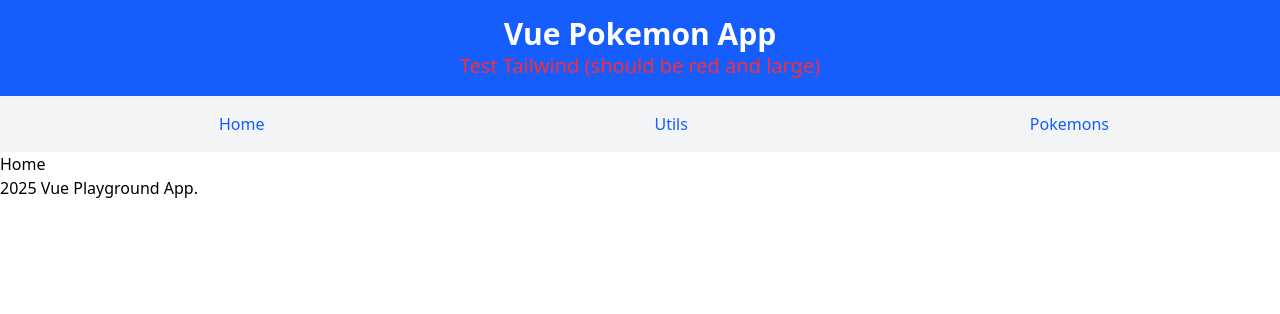
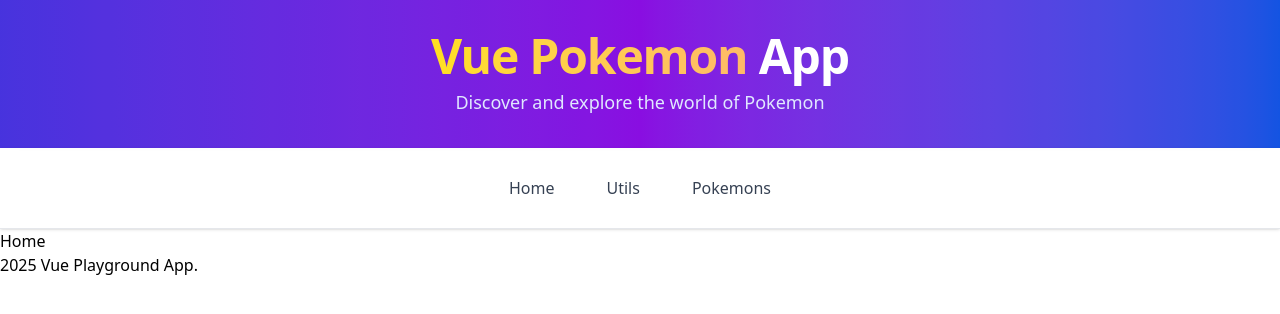
Before and after one commit to CihanNscc/vue-playground, a Vue app: page / in a window 1280 px wide. Shown: the top 314 px of the page. Built offline with nearby package versions, Linux system fonts and the light colour scheme; the HTML template or start-up script is replaced by a standard one.

Commit message:
feat: modernize UI with gradient backgrounds and enhanced card layouts

```diff
--- a/src/components/layout/AppHeader.vue
+++ b/src/components/layout/AppHeader.vue
@@ -3,23 +3,52 @@
 </script>
 
 <template>
-  <header class="text-center bg-blue-600 text-white py-4">
-    <h1 class="text-3xl font-bold">Vue Pokemon App</h1>
-    <p class="text-red-500 text-xl">Test Tailwind (should be red and large)</p>
+  <!-- Modern Header with Gradient Background -->
+  <header class="relative bg-gradient-to-r from-indigo-600 via-purple-600 to-blue-600 text-white shadow-lg">
+    <div class="absolute inset-0 bg-black/10"></div>
+    <div class="relative container mx-auto px-6 py-8">
+      <div class="text-center">
+        <h1 class="text-4xl md:text-5xl font-extrabold tracking-tight mb-2">
+          <span class="bg-gradient-to-r from-yellow-300 to-orange-300 bg-clip-text text-transparent">
+            Vue Pokemon
+          </span>
+          <span class="text-white">App</span>
+        </h1>
+        <p class="text-indigo-100 text-lg font-medium">
+          Discover and explore the world of Pokemon
+        </p>
+      </div>
+    </div>
   </header>
-  <nav class="flex justify-around bg-gray-100 py-2">
-    <RouterLink to="/" class="px-16 py-2 text-blue-600 hover:text-blue-800 hover:bg-blue-50 rounded"
-      >Home</RouterLink
+
+  <!-- Modern Navigation -->
+  <nav class="bg-white/95 backdrop-blur-sm border-b border-gray-200 sticky top-0 z-50 shadow-sm">
+    <div class="container mx-auto px-6">
+      <div class="flex justify-center space-x-1 py-4">
+        <RouterLink
+          to="/"
+          class="group relative px-6 py-3 text-gray-700 font-medium rounded-lg transition-all duration-300 hover:text-indigo-600 hover:bg-indigo-50"
         >
+          <span class="relative z-10">Home</span>
+          <div class="absolute inset-0 bg-gradient-to-r from-indigo-500 to-purple-500 rounded-lg opacity-0 group-hover:opacity-10 transition-opacity duration-300"></div>
+        </RouterLink>
+
         <RouterLink
           to="/utils"
-      class="px-4 py-2 text-blue-600 hover:text-blue-800 hover:bg-blue-50 rounded"
-      >Utils</RouterLink
+          class="group relative px-6 py-3 text-gray-700 font-medium rounded-lg transition-all duration-300 hover:text-indigo-600 hover:bg-indigo-50"
         >
+          <span class="relative z-10">Utils</span>
+          <div class="absolute inset-0 bg-gradient-to-r from-indigo-500 to-purple-500 rounded-lg opacity-0 group-hover:opacity-10 transition-opacity duration-300"></div>
+        </RouterLink>
+
         <RouterLink
           to="/pokemons"
-      class="px-4 py-2 text-blue-600 hover:text-blue-800 hover:bg-blue-50 rounded"
-      >Pokemons</RouterLink
+          class="group relative px-6 py-3 text-gray-700 font-medium rounded-lg transition-all duration-300 hover:text-indigo-600 hover:bg-indigo-50"
         >
+          <span class="relative z-10">Pokemons</span>
+          <div class="absolute inset-0 bg-gradient-to-r from-indigo-500 to-purple-500 rounded-lg opacity-0 group-hover:opacity-10 transition-opacity duration-300"></div>
+        </RouterLink>
+      </div>
+    </div>
   </nav>
 </template>
--- a/src/views/PokemonsView.vue
+++ b/src/views/PokemonsView.vue
@@ -1,10 +1,6 @@
 <script setup lang="ts">
 import { onMounted, ref } from 'vue'
-
-interface Pokemon {
-  name: string
-  url: string
-}
+import type { Pokemon } from '../types/Pokemon'
 
 const pokemons = ref<Pokemon[]>([])
 const loading = ref(false)
@@ -30,23 +26,86 @@
 </script>
 
 <template>
-  <div class="flex flex-col items-center gap-4 p-4">
-    <h1 class="text-3xl font-bold">Pokemons</h1>
+  <div class="min-h-screen bg-gradient-to-br from-slate-50 via-blue-50 to-indigo-100">
+    <div class="container mx-auto px-6 py-12">
+      <!-- Page Header -->
+      <div class="text-center mb-12">
+        <h1 class="text-4xl md:text-5xl font-extrabold text-gray-900 mb-4">
+          <span class="bg-gradient-to-r from-indigo-600 to-purple-600 bg-clip-text text-transparent">
+            Pokemon
+          </span>
+          <span class="text-gray-800">Collection</span>
+        </h1>
+        <p class="text-xl text-gray-600 max-w-2xl mx-auto">
+          Discover all 151 original Pokemon from the Kanto region
+        </p>
+      </div>
 
-    <div v-if="loading">Loading...</div>
-    <div v-else-if="error">Error: {{ error }}</div>
-    <div v-else class="w-full">
-      <ul class="flex flex-col gap-2 w-fit">
-        <li
+      <!-- Loading State -->
+      <div v-if="loading" class="flex flex-col items-center justify-center py-20">
+        <div class="relative">
+          <div class="w-16 h-16 border-4 border-indigo-200 border-t-indigo-600 rounded-full animate-spin"></div>
+        </div>
+        <p class="mt-4 text-lg text-gray-600 font-medium">Loading Pokemon...</p>
+      </div>
+
+      <!-- Error State -->
+      <div v-else-if="error" class="max-w-md mx-auto">
+        <div class="bg-red-50 border border-red-200 rounded-xl p-6 text-center">
+          <div class="w-12 h-12 bg-red-100 rounded-full flex items-center justify-center mx-auto mb-4">
+            <svg class="w-6 h-6 text-red-600" fill="none" stroke="currentColor" viewBox="0 0 24 24">
+              <path stroke-linecap="round" stroke-linejoin="round" stroke-width="2" d="M12 8v4m0 4h.01M21 12a9 9 0 11-18 0 9 9 0 0118 0z"></path>
+            </svg>
+          </div>
+          <h3 class="text-lg font-semibold text-red-800 mb-2">Oops! Something went wrong</h3>
+          <p class="text-red-600">{{ error }}</p>
+        </div>
+      </div>
+
+      <!-- Pokemon Grid -->
+      <div v-else class="grid grid-cols-1 sm:grid-cols-2 md:grid-cols-3 lg:grid-cols-4 xl:grid-cols-5 gap-6">
+        <router-link
           v-for="pokemon in pokemons"
           :key="pokemon.name"
-          class="p-2 bg-violet-800 hover:bg-violet-600 rounded cursor-pointer"
+          :to="`/pokemon/${pokemon.name}`"
+          class="group relative bg-white rounded-2xl shadow-md hover:shadow-xl transition-all duration-300 transform hover:-translate-y-2 overflow-hidden border border-gray-100"
         >
-          <router-link :to="`/pokemon/${pokemon.name}`" class="text-white font-bold">{{
-            pokemon.name
-          }}</router-link>
-        </li>
-      </ul>
+          <!-- Card Background Gradient -->
+          <div class="absolute inset-0 bg-gradient-to-br from-indigo-50 via-purple-50 to-blue-50 opacity-0 group-hover:opacity-100 transition-opacity duration-300"></div>
+
+          <!-- Card Content -->
+          <div class="relative p-6 text-center">
+            <!-- Pokemon Icon Placeholder -->
+            <div class="w-16 h-16 bg-gradient-to-br from-indigo-400 to-purple-500 rounded-full mx-auto mb-4 flex items-center justify-center shadow-lg group-hover:scale-110 transition-transform duration-300">
+              <span class="text-2xl font-bold text-white">
+                {{ pokemon.name.charAt(0).toUpperCase() }}
+              </span>
+            </div>
+
+            <!-- Pokemon Name -->
+            <h3 class="text-lg font-bold text-gray-800 capitalize mb-2 group-hover:text-indigo-600 transition-colors duration-300">
+              {{ pokemon.name }}
+            </h3>
+
+            <!-- Hover Arrow -->
+            <div class="opacity-0 group-hover:opacity-100 transition-opacity duration-300">
+              <svg class="w-5 h-5 text-indigo-500 mx-auto" fill="none" stroke="currentColor" viewBox="0 0 24 24">
+                <path stroke-linecap="round" stroke-linejoin="round" stroke-width="2" d="M9 5l7 7-7 7"></path>
+              </svg>
+            </div>
+          </div>
+
+          <!-- Card Border Glow Effect -->
+          <div class="absolute inset-0 rounded-2xl border-2 border-transparent bg-gradient-to-r from-indigo-500 via-purple-500 to-blue-500 opacity-0 group-hover:opacity-20 transition-opacity duration-300 -z-10"></div>
+        </router-link>
+      </div>
+
+      <!-- Footer Info -->
+      <div class="text-center mt-16 py-8">
+        <p class="text-gray-500">
+          Showing {{ pokemons.length }} Pokemon from the original 151
+        </p>
+      </div>
     </div>
   </div>
 </template>
```
Lines whose indentation alone changed are shown as unchanged.
